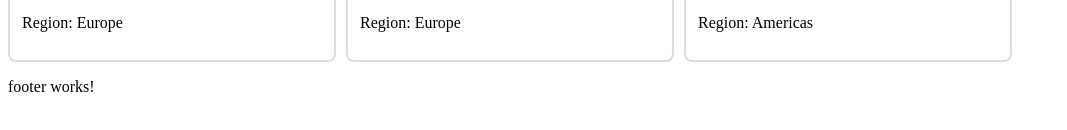
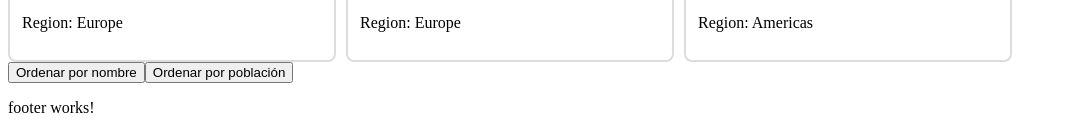
Before and after one commit to SunnySuaSal/mi-primera-app-angular, an Angular app: page / in a window 1280 px wide. Shown: the part 2061-2191 px from the top of the page, without its empty margins (0-1067 px from the left). Built offline with nearby package versions, Linux system fonts and the light colour scheme.

Commit message:
coloca inicialmente controls en content

```diff
--- a/src/app/components/content/content.html
+++ b/src/app/components/content/content.html
@@ -3,3 +3,4 @@
     <app-country-card [country]="country"></app-country-card>
   }
  </div>
+<app-controls></app-controls>
--- a/src/app/components/content/content.ts
+++ b/src/app/components/content/content.ts
@@ -1,10 +1,11 @@
 import { Component, signal, WritableSignal } from '@angular/core';
 import { CountryCard } from '../country-card/country-card';
-import { Country } from '../../interfaces/country.interface'
+import { Country } from '../../interfaces/country.interface';
+import { Controls } from '../controls/controls';
 
 @Component({
   selector: 'app-content',
-  imports: [CountryCard],
+  imports: [CountryCard, Controls],
   templateUrl: './content.html',
   styleUrl: './content.css',
 })
--- /dev/null
+++ b/src/app/components/controls/controls.html
@@ -0,0 +1,2 @@
+<button>Ordenar por nombre</button>
+<button>Ordenar por población</button>
```
Also changed, not shown: src/app/components/controls/controls.ts (added, +11 -0 lines), src/app/components/controls/controls.css (added).
